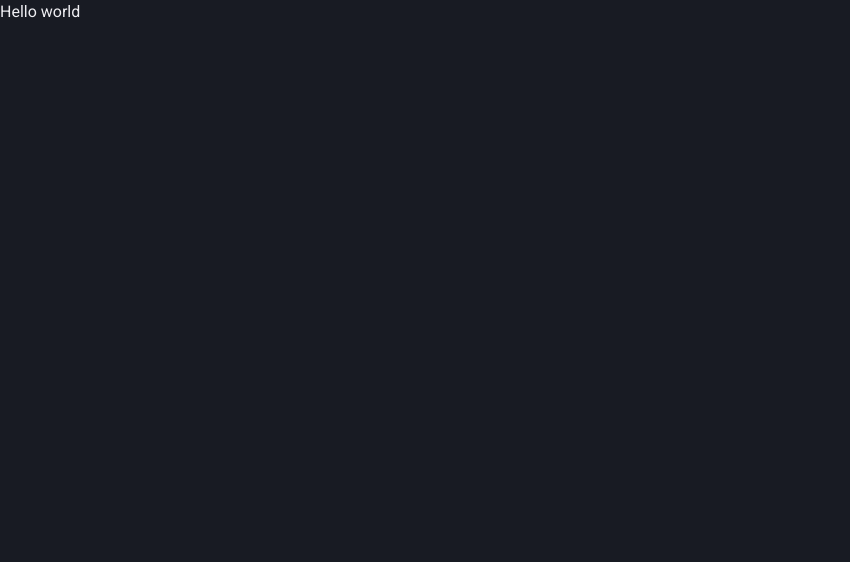
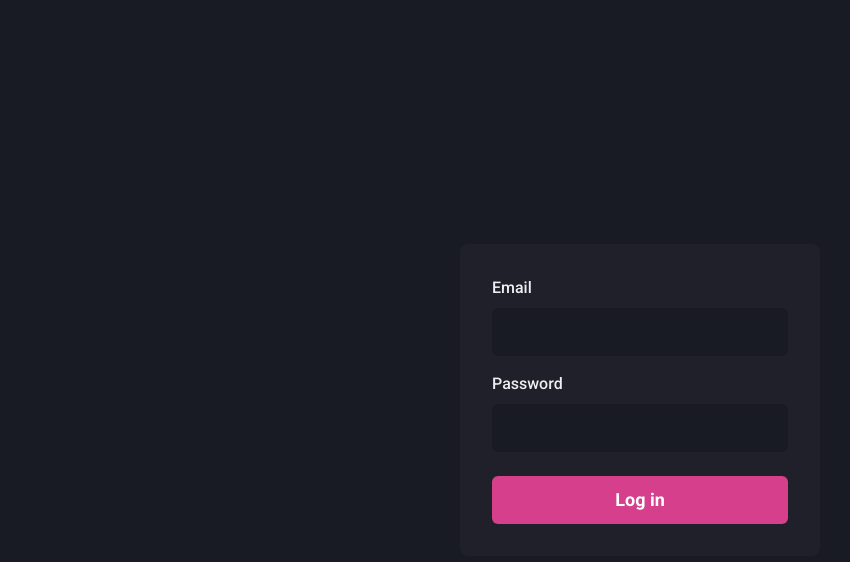
Before and after one commit to amanda-santos/dashgo, a Next.js app: page / in a window 1280 px wide. Shown: the top 562 px of the page, without its empty margins (0-850 px from the left). Built offline with nearby package versions, Linux system fonts and the light colour scheme.

Commit message:
✨ Add Sign In page

```diff
--- /dev/null
+++ b/src/components/Form/Input.tsx
@@ -0,0 +1,31 @@
+import {
+  FormControl,
+  FormLabel,
+  Input as ChakraInput,
+  InputProps as ChakraInputProps,
+} from "@chakra-ui/react";
+
+type InputProps = ChakraInputProps & {
+  name: string;
+  label?: string;
+};
+
+export const Input = ({ name, label, ...rest }: InputProps) => {
+  return (
+    <FormControl>
+      <FormLabel htmlFor={name}>{label}</FormLabel>
+      <ChakraInput
+        id={name}
+        name={name}
+        focusBorderColor="pink.500"
+        bgColor="gray.900"
+        variant="filled"
+        size="lg"
+        _hover={{
+          bgColor: "gray.900",
+        }}
+        {...rest}
+      />
+    </FormControl>
+  );
+};
--- /dev/null
+++ b/src/components/index.ts
@@ -0,0 +1 @@
+export * from "./Form/Input";
--- a/src/pages/index.tsx
+++ b/src/pages/index.tsx
@@ -1,3 +1,27 @@
-export default function Home() {
-  return <div>Hello world</div>;
+import { Button, Flex, Stack } from "@chakra-ui/react";
+import { Input } from "../components";
+
+export default function SignIn() {
+  return (
+    <Flex w="100vw" h="100vh" align="center" justify="center">
+      <Flex
+        as="form"
+        width="100%"
+        maxWidth={360}
+        bg="gray.800"
+        p="8"
+        borderRadius={8}
+        flexDir="column"
+      >
+        <Stack spacing={4}>
+          <Input name="email" type="email" label="Email" />
+          <Input name="password" type="password" label="Password" />
+        </Stack>
+
+        <Button type="submit" mt="6" colorScheme="pink" size="lg">
+          Log in
+        </Button>
+      </Flex>
+    </Flex>
+  );
 }
```
